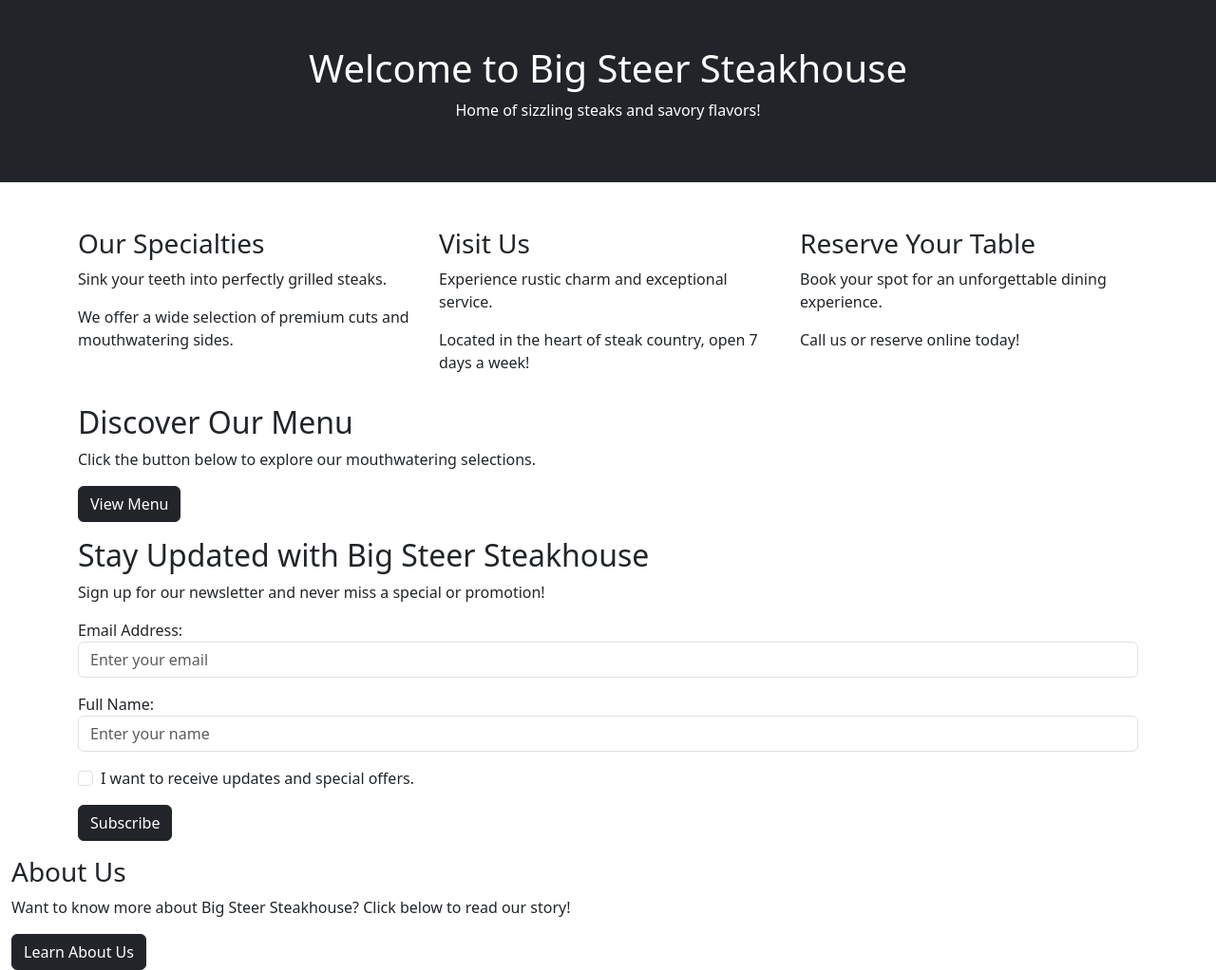
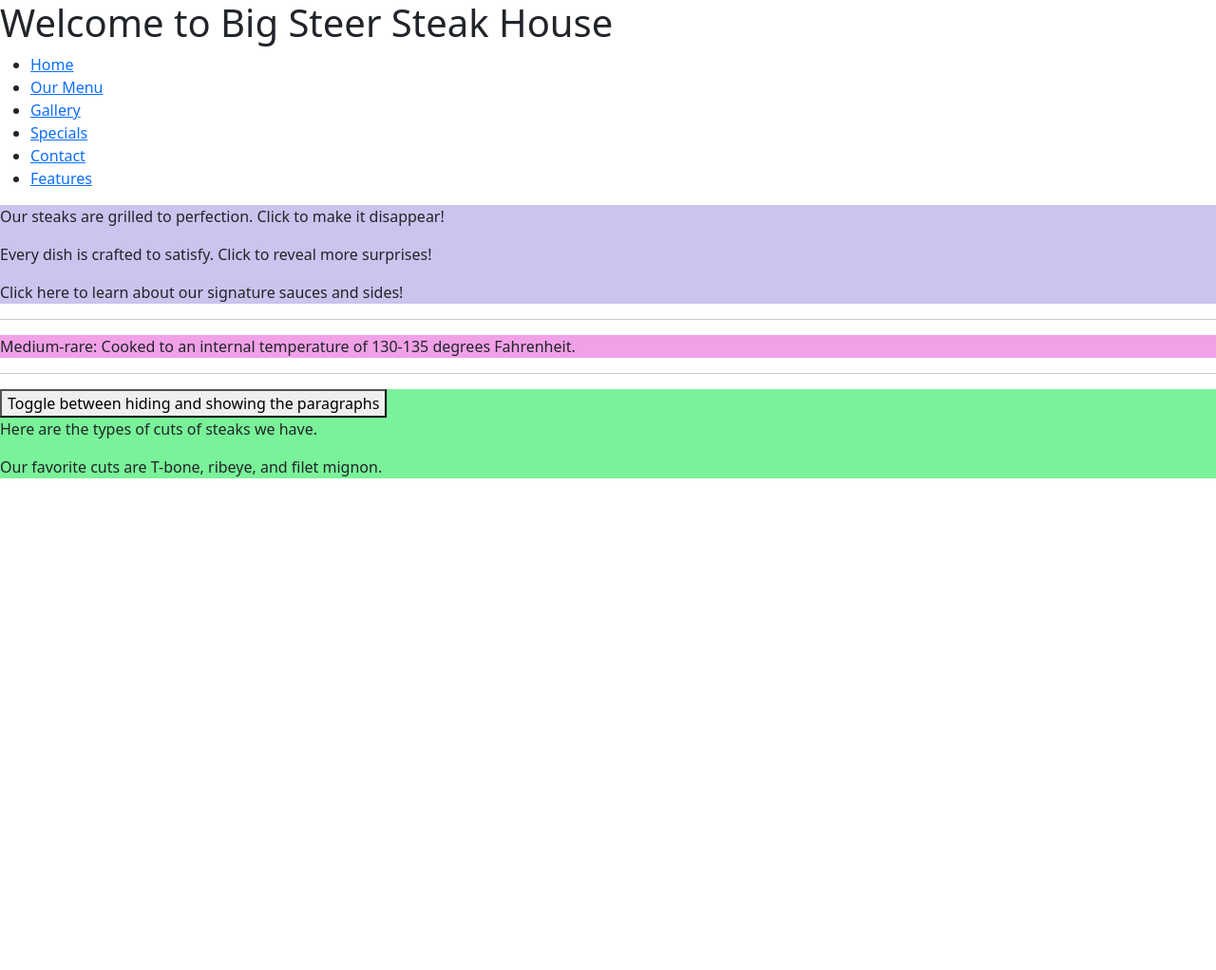
Before and after one commit to Miami-University-ETBD/PrestonStucke, a plain HTML site: page bootstrap.html in a window 1280 px wide. Shown: the whole page at 95% size. After the commit the page ends 800 px from the top, so only its background shows below. Drawn offline with nearby package versions, Linux system fonts and the light colour scheme.

Commit message:
Added all nav bars to each page that didn't have one
Added all nav bars to each page that didn't have one

```diff
--- a/bootstrap.html
+++ b/bootstrap.html
@@ -8,82 +8,85 @@
   <script src="https://cdn.jsdelivr.net/npm/bootstrap@5.3.3/dist/js/bootstrap.bundle.min.js"></script>
 </head>
 <body>
+<!DOCTYPE html>
+<html lang="en">
+<head>
+    <meta charset="UTF-8">
+    <meta name="viewport" content="width=device-width, initial-scale=1.0">
+    <title>Big Steer Steak House</title>
+    <script src="https://ajax.googleapis.com/ajax/libs/jquery/3.7.1/jquery.min.js"></script>
 
-<div class="container-fluid p-5 bg-dark text-white text-center">
-  <h1>Welcome to Big Steer Steakhouse</h1>
-  <p>Home of sizzling steaks and savory flavors!</p>
-</div>
+    <!-- Hide paragraph on click -->
+    <script>
+    $(document).ready(function(){
+        $("p").click(function(){
+            $(this).hide();
+        });
+    });
+    </script>
 
-<div class="container mt-5">
-  <div class="row">
-    <div class="col-sm-4">
-      <h3>Our Specialties</h3>
-      <p>Sink your teeth into perfectly grilled steaks.</p>
-      <p>We offer a wide selection of premium cuts and mouthwatering sides.</p>
+    <!-- Alert on hover -->
+    <script>
+    $(document).ready(function(){
+        $("#p1").hover(function(){
+            alert("You entered p1!");
+        },
+        function(){
+            alert("Bye! You now leave p1!");
+        });
+    });
+    </script>
+
+    <!-- Toggle paragraphs on button click -->
+    <script>
+    $(document).ready(function(){
+        $("button").click(function(){
+            $("p").toggle();
+        });
+    });
+    </script>
+</head>
+<body>
+
+<header>
+    <h1>Welcome to Big Steer Steak House</h1>
+   <!-- Navbar -->
+   <nav class="header-bg">
+    <div class="nav-wrapper">
+        <ul>
+            <li><a href="index.html">Home</a></li>
+            <li><a href="menu.html">Our Menu</a></li>
+            <li><a href="gallery.html">Gallery</a></li>
+            <li><a href="materialize.html">Specials</a></li> <!-- Link to Materialize page -->
+            <li><a href="contact.html">Contact</a></li>
+            <li><a href="jquery.html">Features</a></li>
+        </ul>
     </div>
-    <div class="col-sm-4">
-      <h3>Visit Us</h3>
-      <p>Experience rustic charm and exceptional service.</p>
-      <p>Located in the heart of steak country, open 7 days a week!</p>
-    </div>
-    <div class="col-sm-4">
-      <h3>Reserve Your Table</h3>
-      <p>Book your spot for an unforgettable dining experience.</p>
-      <p>Call us or reserve online today!</p>
-    </div>
-  </div>
-</div>
-<div class="container mt-3">
-    <h2>Discover Our Menu</h2>
-    <p>Click the button below to explore our mouthwatering selections.</p>
-    <button type="button" class="btn btn-dark" data-bs-toggle="collapse" data-bs-target="#menu">View Menu</button>
-    <div id="menu" class="collapse mt-3">
-      <p><strong>Signature Steaks:</strong> Perfectly grilled ribeye, filet mignon, and T-bone.</p>
-      <p><strong>Appetizers:</strong> Sizzling shrimp, loaded potato skins, and more.</p>
-      <p><strong>Desserts:</strong> Indulge in our chocolate lava cake and classic cheesecake.</p>
-    </div>
-  </div>
-  <div class="container mt-3">
-    <h2>Stay Updated with Big Steer Steakhouse</h2>
-    <p>Sign up for our newsletter and never miss a special or promotion!</p>
-    <form action="/submit_newsletter.php">
-      <div class="mb-3 mt-3">
-        <label for="email">Email Address:</label>
-        <input type="email" class="form-control" id="email" placeholder="Enter your email" name="email">
-      </div>
-      <div class="mb-3">
-        <label for="name">Full Name:</label>
-        <input type="text" class="form-control" id="name" placeholder="Enter your name" name="name">
-      </div>
-      <div class="form-check mb-3">
-        <label class="form-check-label">
-          <input class="form-check-input" type="checkbox" name="updates"> I want to receive updates and special offers.
-        </label>
-      </div>
-      <button type="submit" class="btn btn-dark">Subscribe</button>
-    </form>
-  </div>
+</nav>
+</header>
 
-  <div class="offcanvas offcanvas-start" id="demo">
-    <div class="offcanvas-header">
-      <h1 class="offcanvas-title">About Big Steer Steakhouse</h1>
-      <button type="button" class="btn-close" data-bs-dismiss="offcanvas"></button>
-    </div>
-    <div class="offcanvas-body">
-      <p><strong>Our Story:</strong> Big Steer Steakhouse has been serving sizzling steaks and hearty meals for over 20 years. We take pride in sourcing the finest ingredients and delivering an unforgettable dining experience.</p>
-      <p><strong>Our Atmosphere:</strong> Relax in our rustic, cozy dining room or enjoy a drink at our full-service bar. We aim to make every visit special, whether it's a family dinner or a romantic evening.</p>
-      <p><strong>Our Promise:</strong> Quality, flavor, and exceptional service are at the heart of everything we do.</p>
-      <button class="btn btn-dark" type="button">Learn More</button>
-    </div>
-  </div>
+<!-- Section 1: Hide paragraphs on click -->
+<section style="background-color: #ccc3ee;">
+    <p>Our steaks are grilled to perfection. Click to make it disappear!</p>
+    <p>Every dish is crafted to satisfy. Click to reveal more surprises!</p>
+    <p>Click here to learn about our signature sauces and sides!</p>
+</section>
 
-  <div class="container-fluid mt-3">
-    <h3>About Us</h3>
-    <p>Want to know more about Big Steer Steakhouse? Click below to read our story!</p>
-    <button class="btn btn-dark" type="button" data-bs-toggle="offcanvas" data-bs-target="#demo">
-      Learn About Us
-    </button>
-  </div>
+<hr>
+
+<!-- Section 2: Hover alerts -->
+<section style="background-color: #f1a1e8;">
+    <p id="p1">Medium-rare: Cooked to an internal temperature of 130-135 degrees Fahrenheit.</p>
+</section>
+
+<hr>
+
+<!-- Section 3: Toggle paragraphs -->
+<section style="background-color: #79f299;">
+    <button>Toggle between hiding and showing the paragraphs</button>
+    <p>Here are the types of cuts of steaks we have.</p>
+    <p>Our favorite cuts are T-bone, ribeye, and filet mignon.</p>
+</section>
 
 </body>
 </html>
```
Also changed, not shown: contact.html (+13 -0 lines), food.html (+14 -1 lines), index.html (+15 -9 lines), materialize.html (line endings or trailing spaces).
